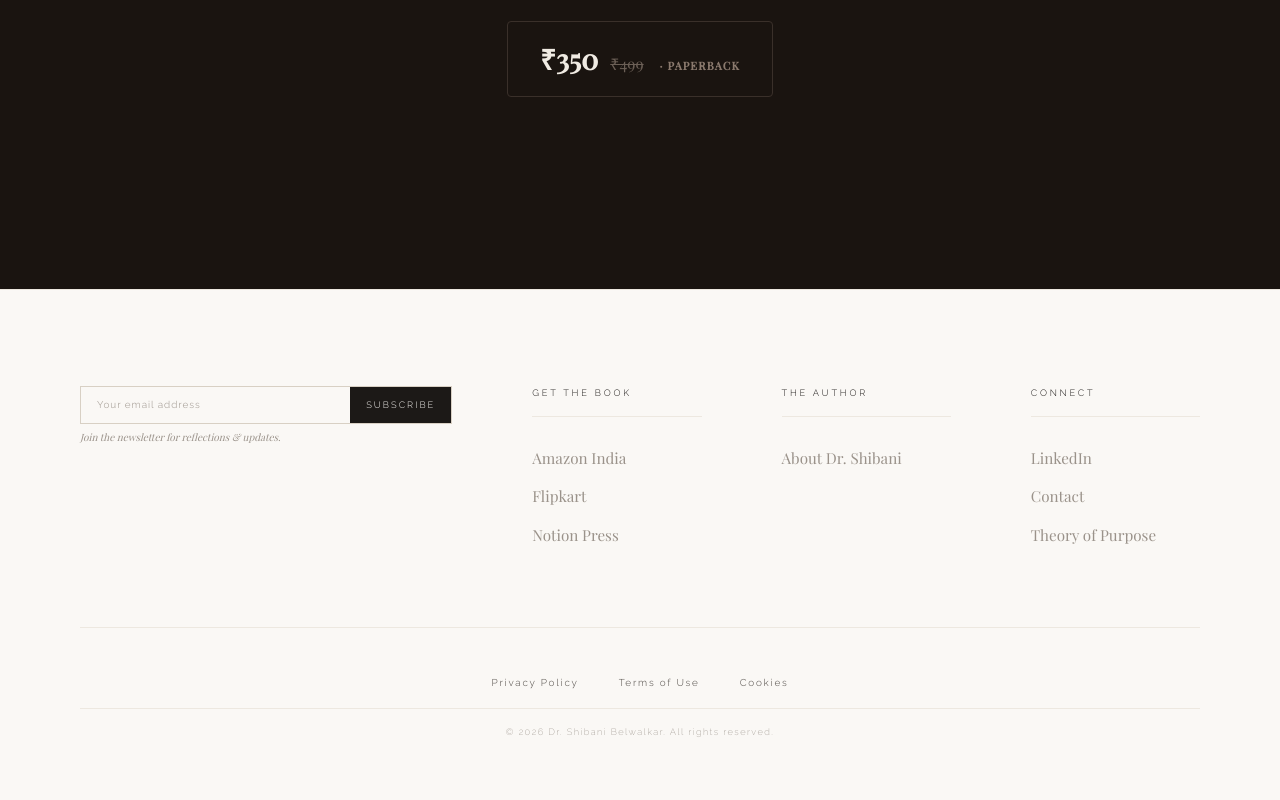
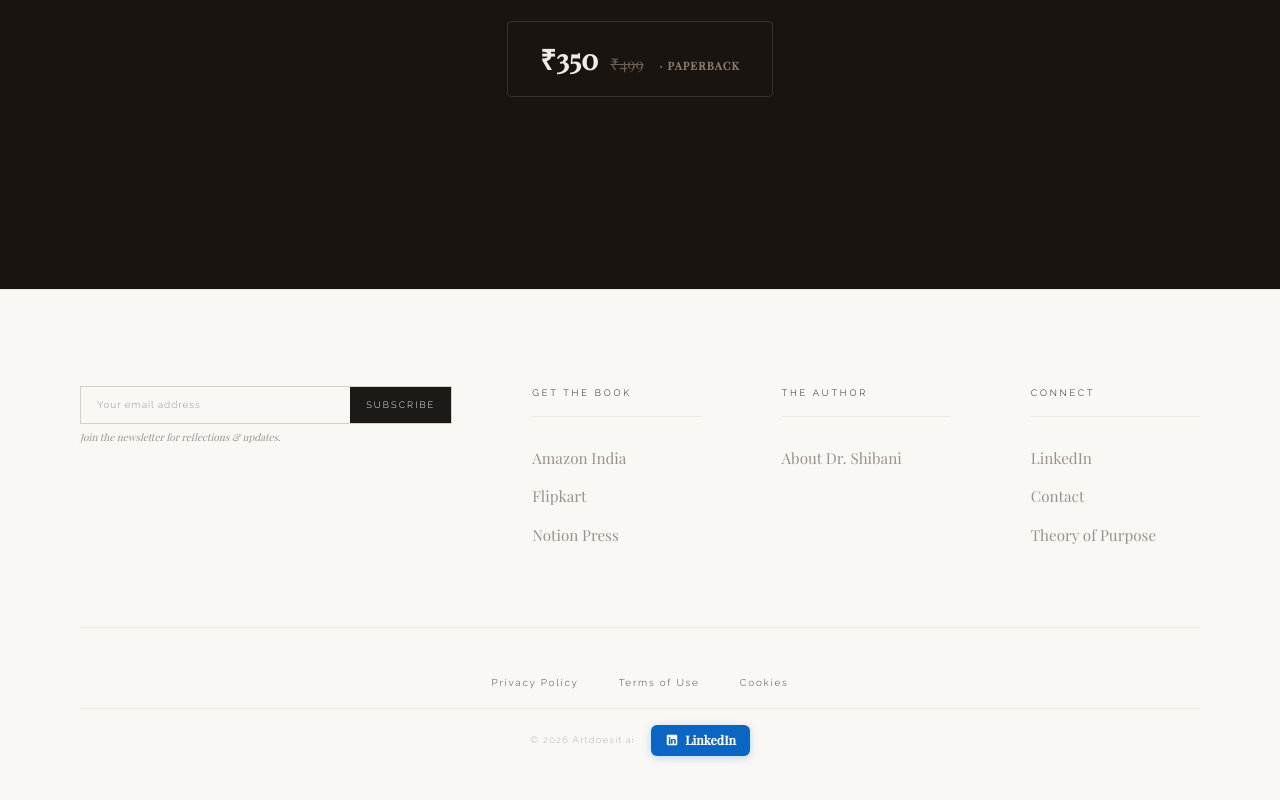
Before and after one commit to artdoesit/Dr-Shibani-, a React (Vite) app: page / in a window 1280 px wide. Shown: the part 9336-10136 px from the top of the page. Built offline with nearby package versions, Linux system fonts and the light colour scheme; a web font is replaced by a local one.

Commit message:
Update footer copyright to Artdoesit.ai and add LinkedIn profile button

```diff
--- a/src/App.jsx
+++ b/src/App.jsx
@@ -1141,7 +1141,35 @@ export default function BookShowcase() {
               </li>
             ))}
           </ul>
-          <p className="f-copy">© 2026 Dr. Shibani Belwalkar. All rights reserved.</p>
+          <div style={{ display: "flex", alignItems: "center", gap: "1rem", flexWrap: "wrap" }}>
+            <p className="f-copy" style={{ margin: 0 }}>© 2026 Artdoesit.ai</p>
+            <a
+              href="https://www.linkedin.com/in/abdur-rahman-taqui-534625224/"
+              target="_blank"
+              rel="noreferrer"
+              style={{
+                display: "inline-flex",
+                alignItems: "center",
+                gap: "0.4rem",
+                padding: "0.38rem 0.85rem",
+                background: "#0a66c2",
+                color: "#ffffff",
+                borderRadius: "6px",
+                fontSize: "0.78rem",
+                fontWeight: "600",
+                textDecoration: "none",
+                transition: "all 0.2s ease",
+                boxShadow: "0 2px 8px rgba(10, 102, 194, 0.25)"
+              }}
+              onMouseEnter={(e) => { e.currentTarget.style.background = "#004182"; e.currentTarget.style.transform = "translateY(-1px)"; }}
+              onMouseLeave={(e) => { e.currentTarget.style.background = "#0a66c2"; e.currentTarget.style.transform = "none"; }}
+            >
+              <svg width="14" height="14" viewBox="0 0 24 24" fill="currentColor">
+                <path d="M19 3a2 2 0 0 1 2 2v14a2 2 0 0 1-2 2H5a2 2 0 0 1-2-2V5a2 2 0 0 1 2-2h14m-.5 15.5v-5.3a3.26 3.26 0 0 0-3.26-3.26c-.85 0-1.84.52-2.28 1.3v-1.11h-2.79v8.37h2.79v-4.93c0-.77.62-1.4 1.39-1.4a1.4 1.4 0 0 1 1.4 1.4v4.93h2.75M6.46 10.9v8.37H9.25V10.9H6.46M7.86 6.74a1.63 1.63 0 1 0 0 3.26 1.63 1.63 0 0 0 0-3.26z"/>
+              </svg>
+              <span>LinkedIn</span>
+            </a>
+          </div>
         </div>
       </footer>
     </>
```
